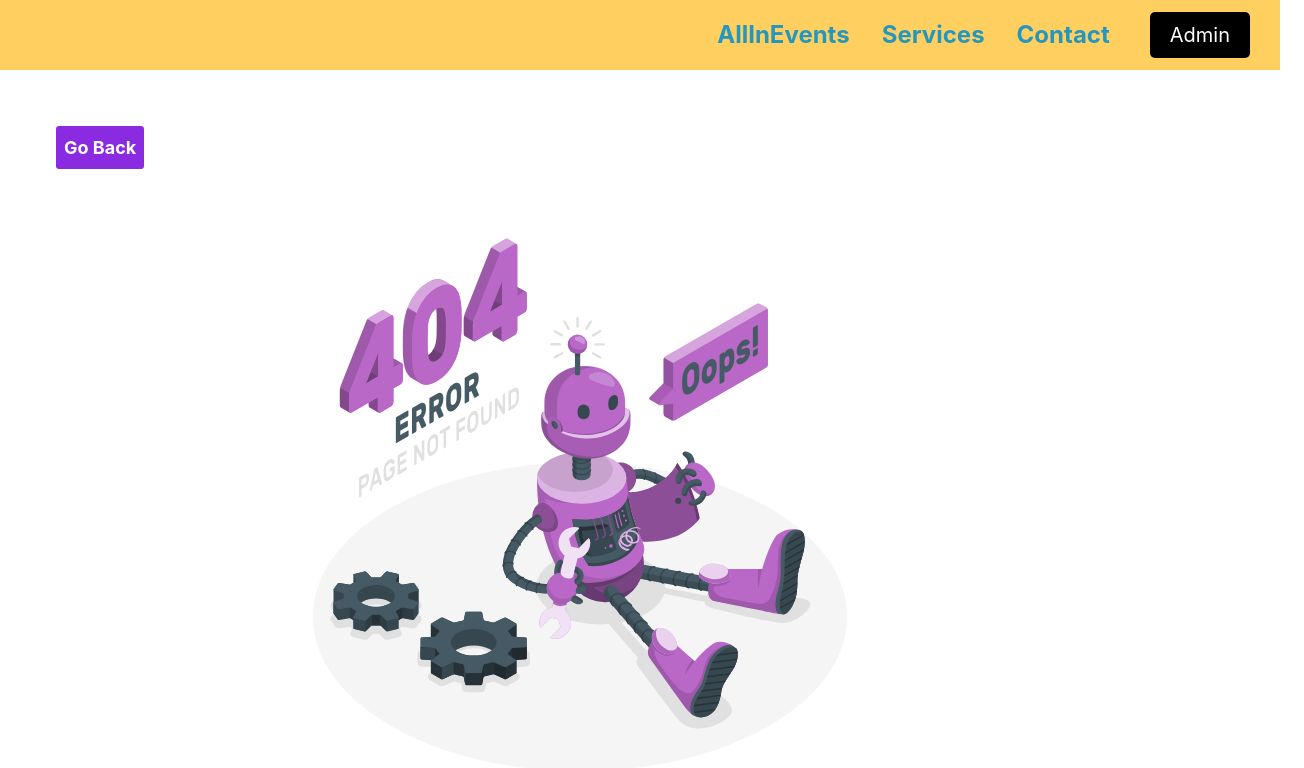
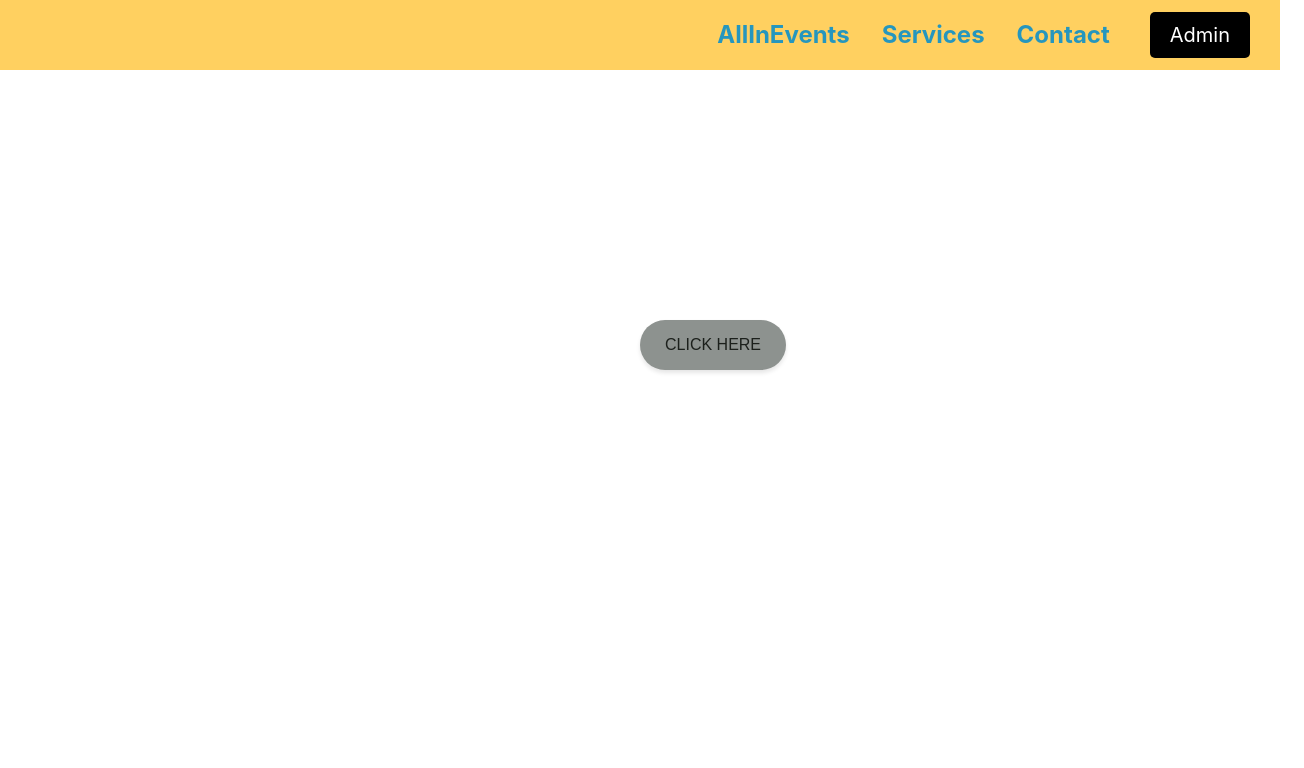
Before and after one commit to littlephillips/Allinevents-Frontend, a React (Create React App) app: page /button in a window 1280 px wide. Shown: the top 768 px of the page, 1304 px wide, since content can reach past the window. Built offline with nearby package versions, Linux system fonts and the light colour scheme; a web font is replaced by a local one.

Commit message:
button component

```diff
--- a/src/App.js
+++ b/src/App.js
@@ -30,6 +30,7 @@ import ErrorPage from "./pages/ErrorPage";
 //services
 import Event from './components/Event'
 import ReviewsPage from './pages/ReviewsPage'
+import Button from "./components/Button";
 
 function App() {
   return(
@@ -69,6 +70,7 @@ function App() {
       {/* <Route path="/admin/newevents" element={<NewEvents/>} /> */}
       <Route path="/services" element={<Event/>} />
       <Route path="*" element={<ErrorPage />} />
+      <Route path="button" element ={<Button/>}/>
     </Routes>
   </BrowserRouter>
   )
--- /dev/null
+++ b/src/components/Button.js
@@ -0,0 +1,14 @@
+import React from "react";
+import '../css/buttton.css'
+
+
+
+function Button(){
+    return(
+    <div>
+         <button className="butt">CLICK HERE</button>
+    </div>
+    )
+}
+
+export default Button;
--- /dev/null
+++ b/src/css/buttton.css
@@ -0,0 +1,23 @@
+.butt{
+background-color: #8d928f;
+border-radius: 50px;
+box-shadow: rgba(25, 25, 25, 0.04) 0 0 1px 0, rgba(0, 0, 0, 0.1) 0 3px 4px 0;
+color: #1c201c;
+cursor: pointer;
+display: flex;
+font-family: Arial, sans-serif;
+font-size: 1em;
+height: 50px;
+padding: 0 25px ;
+transition: all 200ms;
+justify-content: center;
+align-items: center;
+position: absolute;
+top: 40%;
+left: 50%;
+}
+
+.butt:hover{
+background-color: #AFE6C3;
+transform: scale(1.05);
+}
--- a/src/css/servicepage.css
+++ b/src/css/servicepage.css
@@ -109,7 +109,7 @@ body {
 {
   width: 30%;
   background-color: red;
-  height: 50%;
+  height: 40%;
   margin: 10%;
   font-size: 20px;
   font-weight: 800;
--- a/src/pages/ReviewsPage.js
+++ b/src/pages/ReviewsPage.js
@@ -10,7 +10,7 @@ function Reviews() {
         const [reviews, setReviews] = useState([]);
 
         useEffect(() => {
-            fetch('/comments')
+            fetch("/comments")
                 .then(response => response.json())
                 .then(reviews => setReviews(reviews))
 
--- a/src/pages/ServicePage.js
+++ b/src/pages/ServicePage.js
@@ -20,12 +20,14 @@ function ServicePage({services}) {
                 <li>{services.services}</li>
               </ul>
               <div className='services-buttons'>
-              <button className="service_button-book">
+              {/* <button className="service_button-book">
                 <NavLink to="/booking">Book</NavLink>
               </button>
               <button className="service_button-review">
                 <NavLink to="/reviews">Review</NavLink>
-              </button>
+              </button> */}
+              <NavLink className="service_button-book" to= {"/booking"}>Book</NavLink>
+              <NavLink className="service_button-review" to= {"/reviews"}>Review</NavLink>
           </div>
 
           </div>
```
